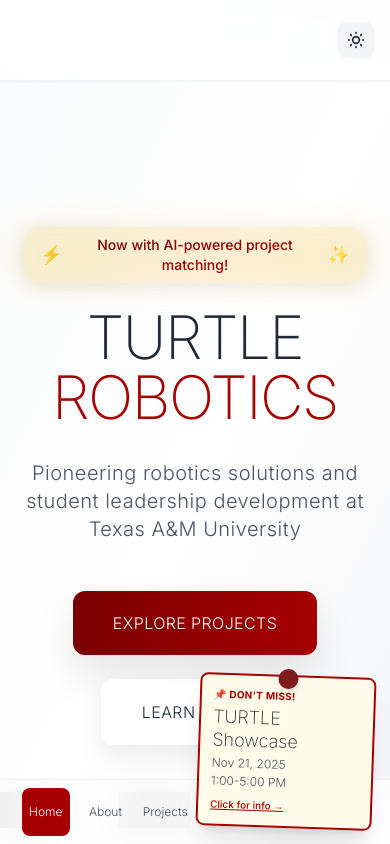
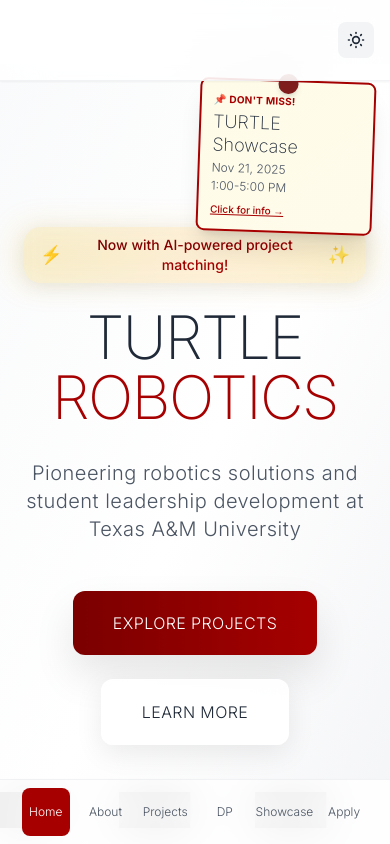
Before and after one commit to turtle-robotics/Turtle-website, a React (Vite) app: page / in a window 390 px wide. Shown: the top 844 px of the page. Built offline with nearby package versions, Linux system fonts and the light colour scheme; grey boxes are pictures that could not be loaded.

Commit message:
mobile version sticky note

```diff
--- a/src/pages/Home.jsx
+++ b/src/pages/Home.jsx
@@ -166,10 +166,10 @@ const Home = () => {
         </div>
       </section>
 
-      {/* Showcase Sticky Note - Responsive */}
+      {/* Showcase Sticky Note - Top on mobile, bottom-right on desktop */}
       <a
         href="/showcase"
-        className="fixed bottom-4 right-4 sm:bottom-6 sm:right-6 md:bottom-8 md:right-8 z-50 group"
+        className="fixed top-20 right-4 md:top-auto md:bottom-8 md:right-8 z-40 group"
       >
         <div className="relative bg-gradient-to-br from-yellow-50 to-amber-50 dark:from-gray-800 dark:to-gray-700 p-3 sm:p-4 md:p-6 rounded-lg sm:rounded-xl shadow-xl hover:shadow-2xl transition-all duration-300 rotate-2 hover:rotate-0 w-44 sm:w-52 md:w-64 border-2 border-yellow-400 dark:border-yellow-600">
           {/* Pin */}
```
